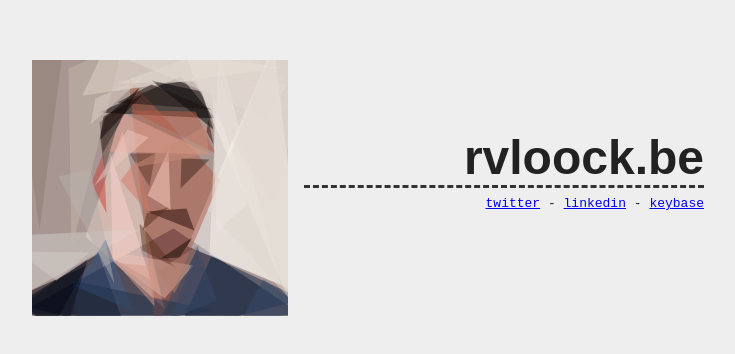
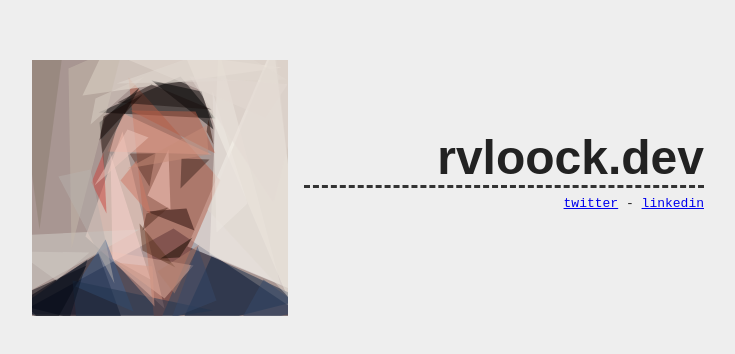
Before and after one commit to rvloock/rvloock.github.io, a plain HTML site: page index.html in a window 1280 px wide. Shown: the part 212-566 px from the top of the page, without its empty margins (192-927 px from the left). Drawn offline with Linux system fonts and the light colour scheme.

Commit message:
Update index.html

```diff
--- a/index.html
+++ b/index.html
@@ -63,12 +63,11 @@ body {
   	<div id="mainbox">
   		<div id="subbox">
   			<div id="title">
-  				rvloock.be
+  				rvloock.dev
   			</div>
   			<div id="linkup">
   				<a href="https://twitter.com/rvloock">twitter</a> -
-  				<a href="https://www.linkedin.com/in/rvloock/">linkedin</a> -
-  				<a href="https://keybase.io/rvloock">keybase</a>
+  				<a href="https://www.linkedin.com/in/rvloock/">linkedin</a>
   			</div>
 			<svg xmlns="http://www.w3.org/2000/svg" id="pic" version="1.1" viewBox="0 0 1024 1024">
 				<rect x="0" y="0" width="1024" height="1024" fill="#a89692" />
```
